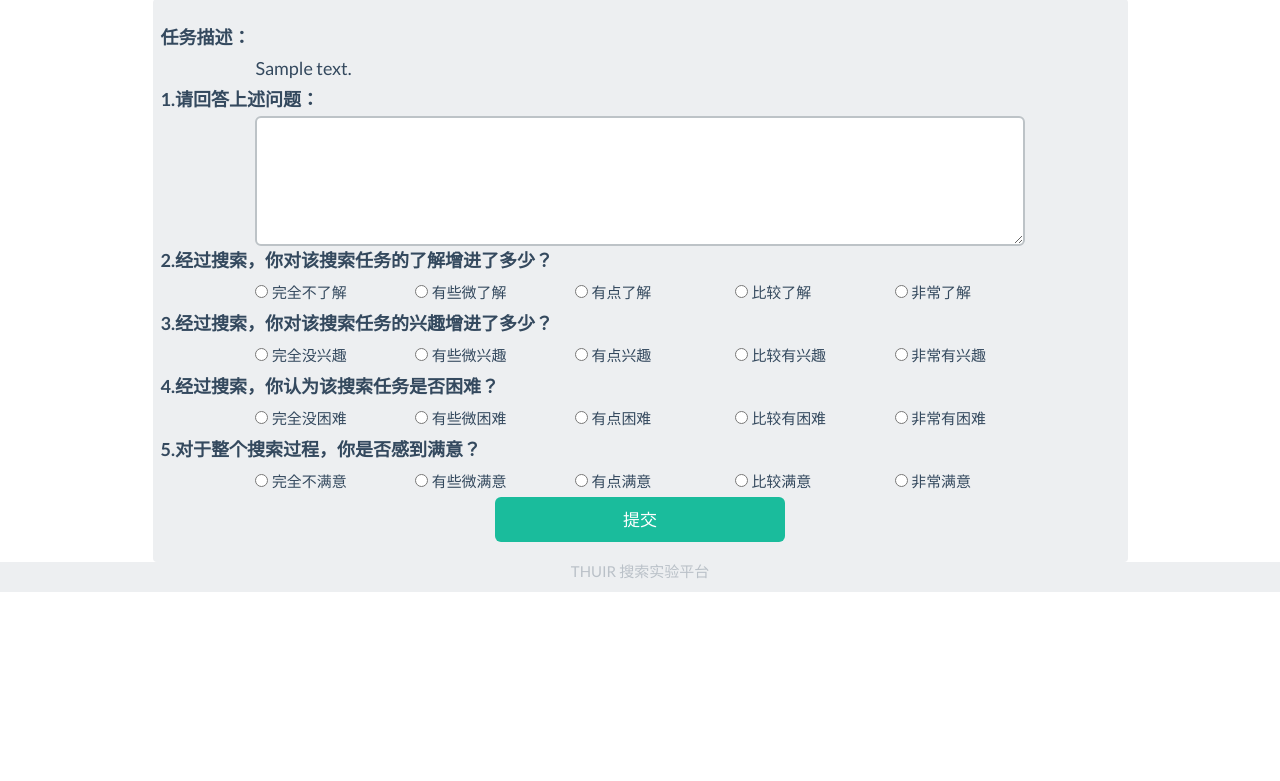
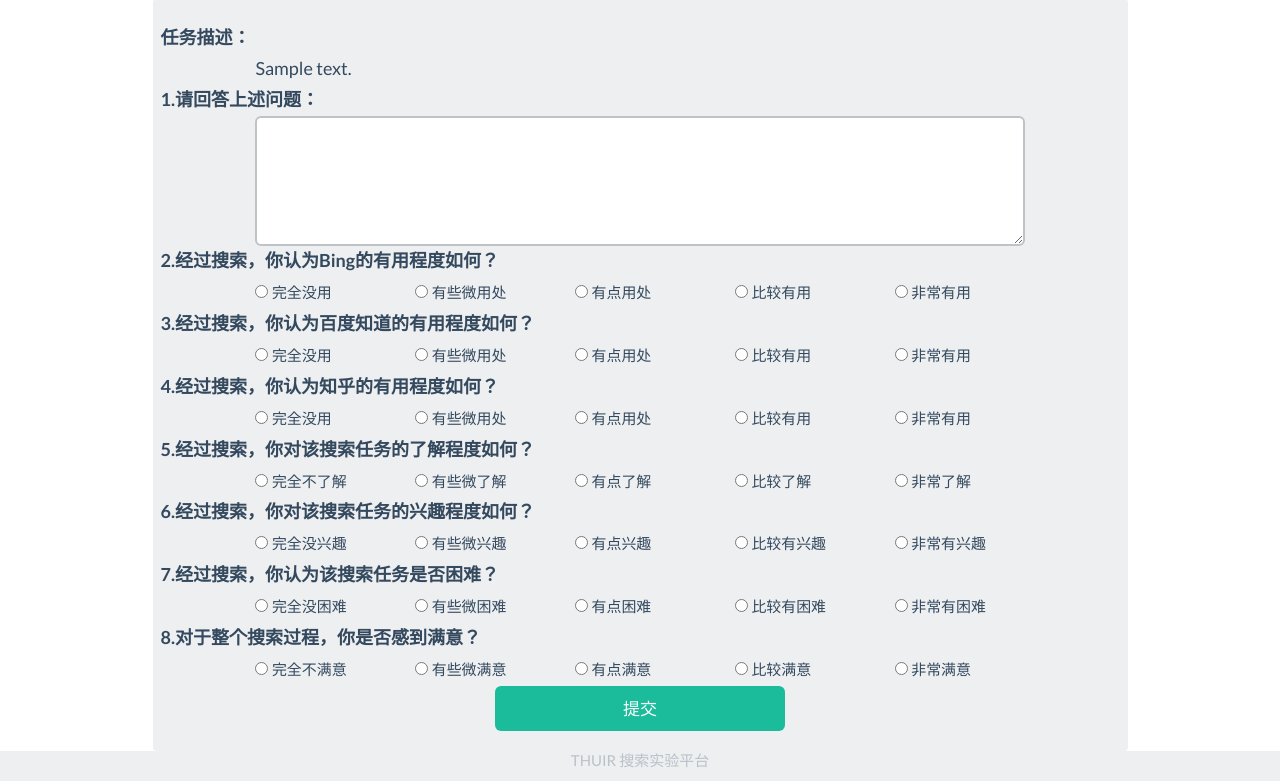
Before and after one commit to defaultstr/search_platform, a Django app: template exp_domain_expertise/templates/post_task_question.html in a window 1280 px wide. Shown: the part 84-865 px from the top of the page. Before the commit the page ends 676 px from the top, so only its background shows below. Run offline with Django 3.2, Linux system fonts and the light colour scheme; the template is opened without the code that fills it: most values are stand-ins (such as "Sample title", 1, 10 or a date in 2020); parts of the project's set-up code (start-up, migrations or seed data) failed here and were passed over; some libraries are stand-ins or nearby versions.

Commit message:
Add search tasks and post task questions.

```diff
--- a/exp_domain_expertise/forms.py
+++ b/exp_domain_expertise/forms.py
@@ -14,6 +14,9 @@
 
 class PostTaskQuestionForm(forms.Form):
     question_answer = forms.CharField(required=True, min_length=1)
+    bing_scale = forms.IntegerField(required=True, min_value=1, max_value=5)
+    baidu_scale = forms.IntegerField(required=True, min_value=1, max_value=5)
+    zhihu_scale = forms.IntegerField(required=True, min_value=1, max_value=5)
     knowledge_scale = forms.IntegerField(required=True, min_value=1, max_value=5)
     interest_scale = forms.IntegerField(required=True, min_value=1, max_value=5)
     difficulty_scale = forms.IntegerField(required=True, min_value=1, max_value=5)
--- a/exp_domain_expertise/models.py
+++ b/exp_domain_expertise/models.py
@@ -28,6 +28,9 @@
     task_id = StringField()
     task_url = StringField()
     question_answer = StringField()
+    bing_scale = IntField()
+    baidu_scale = IntField()
+    zhihu_scale = IntField()
     knowledge_scale = IntField()
     interest_scale = IntField()
     difficulty_scale = IntField()
--- a/exp_domain_expertise/templates/post_task_question.html
+++ b/exp_domain_expertise/templates/post_task_question.html
@@ -25,9 +25,105 @@
                 </div>
             </div>
 
+            <!-- bing -->
+            <div class="row">
+                <b>2.经过搜索，你认为Bing的有用程度如何？</b>
+            </div>
+            <div class="row">
+                <div class="col-xs-offset-1 col-xs-2">
+                    <input type="radio" name="bing_scale" id="bing_1" value="1"
+                           data-toggle="radio" class="custom-radio">
+                    <small>完全没用</small>
+                </div>
+                <div class="col-xs-2">
+                    <input type="radio" name="bing_scale" id="bing_2" value="2"
+                           data-toggle="radio" class="custom-radio">
+                    <small>有些微用处</small>
+                </div>
+                <div class="col-xs-2">
+                    <input type="radio" name="bing_scale" id="bing_3" value="3"
+                           data-toggle="radio" class="custom-radio">
+                    <small>有点用处</small>
+                </div>
+                <div class="col-xs-2">
+                    <input type="radio" name="bing_scale" id="bing_4" value="4"
+                           data-toggle="radio" class="custom-radio">
+                    <small>比较有用</small>
+                </div>
+                <div class="col-xs-2">
+                    <input type="radio" name="bing_scale" id="bing_5" value="5"
+                           data-toggle="radio" class="custom-radio">
+                    <small>非常有用</small>
+                </div>
+            </div>
+
+            <!-- baidu -->
+            <div class="row">
+                <b>3.经过搜索，你认为百度知道的有用程度如何？</b>
+            </div>
+            <div class="row">
+                <div class="col-xs-offset-1 col-xs-2">
+                    <input type="radio" name="baidu_scale" id="baidu_1" value="1"
+                           data-toggle="radio" class="custom-radio">
+                    <small>完全没用</small>
+                </div>
+                <div class="col-xs-2">
+                    <input type="radio" name="baidu_scale" id="baidu_2" value="2"
+                           data-toggle="radio" class="custom-radio">
+                    <small>有些微用处</small>
+                </div>
+                <div class="col-xs-2">
+                    <input type="radio" name="baidu_scale" id="baidu_3" value="3"
+                           data-toggle="radio" class="custom-radio">
+                    <small>有点用处</small>
+                </div>
+                <div class="col-xs-2">
+                    <input type="radio" name="baidu_scale" id="baidu_4" value="4"
+                           data-toggle="radio" class="custom-radio">
+                    <small>比较有用</small>
+                </div>
+                <div class="col-xs-2">
+                    <input type="radio" name="baidu_scale" id="baidu_5" value="5"
+                           data-toggle="radio" class="custom-radio">
+                    <small>非常有用</small>
+                </div>
+            </div>
+
+            <!-- zhihu -->
+            <div class="row">
+                <b>4.经过搜索，你认为知乎的有用程度如何？</b>
+            </div>
+            <div class="row">
+                <div class="col-xs-offset-1 col-xs-2">
+                    <input type="radio" name="zhihu_scale" id="zhihu_1" value="1"
+                           data-toggle="radio" class="custom-radio">
+                    <small>完全没用</small>
+                </div>
+                <div class="col-xs-2">
+                    <input type="radio" name="zhihu_scale" id="zhihu_2" value="2"
+                           data-toggle="radio" class="custom-radio">
+                    <small>有些微用处</small>
+                </div>
+                <div class="col-xs-2">
+                    <input type="radio" name="zhihu_scale" id="zhihu_3" value="3"
+                           data-toggle="radio" class="custom-radio">
+                    <small>有点用处</small>
+                </div>
+                <div class="col-xs-2">
+                    <input type="radio" name="zhihu_scale" id="zhihu_4" value="4"
+                           data-toggle="radio" class="custom-radio">
+                    <small>比较有用</small>
+                </div>
+                <div class="col-xs-2">
+                    <input type="radio" name="zhihu_scale" id="zhihu_5" value="5"
+                           data-toggle="radio" class="custom-radio">
+                    <small>非常有用</small>
+                </div>
+            </div>
+
             <!-- knowledge -->
             <div class="row">
-                <b>2.经过搜索，你对该搜索任务的了解增进了多少？</b>
+                <b>5.经过搜索，你对该搜索任务的了解程度如何？</b>
             </div>
             <div class="row">
                 <div class="col-xs-offset-1 col-xs-2">
@@ -59,7 +155,7 @@
 
             <!-- interest -->
             <div class="row">
-                <b>3.经过搜索，你对该搜索任务的兴趣增进了多少？</b>
+                <b>6.经过搜索，你对该搜索任务的兴趣程度如何？</b>
             </div>
             <div class="row">
                 <div class="col-xs-offset-1 col-xs-2">
@@ -91,7 +187,7 @@
 
             <!-- difficulty -->
             <div class="row">
-                <b>4.经过搜索，你认为该搜索任务是否困难？</b>
+                <b>7.经过搜索，你认为该搜索任务是否困难？</b>
             </div>
             <div class="row">
                 <div class="col-xs-offset-1 col-xs-2">
@@ -123,7 +219,7 @@
 
             <!-- satisfaction -->
             <div class="row">
-                <b>5.对于整个搜索过程，你是否感到满意？</b>
+                <b>8.对于整个搜索过程，你是否感到满意？</b>
             </div>
             <div class="row">
                 <div class="col-xs-offset-1 col-xs-2">
--- a/exp_domain_expertise/views.py
+++ b/exp_domain_expertise/views.py
@@ -145,6 +145,7 @@
         {
             'cur_user': user,
             'task_url': url,
+            'task_description': task.description,
         },
         RequestContext(request),
     )
@@ -247,6 +248,9 @@
             log.task_url = url
             log.task_id = task_id
             log.question_answer = form.cleaned_data['question_answer']
+            log.bing_scale = form.cleaned_data['bing_scale']
+            log.baidu_scale = form.cleaned_data['baidu_scale']
+            log.zhihu_scale = form.cleaned_data['zhihu_scale']
             log.knowledge_scale = form.cleaned_data['knowledge_scale']
             log.interest_scale = form.cleaned_data['interest_scale']
             log.difficulty_scale = form.cleaned_data['difficulty_scale']
```
Also changed, not shown: exp_domain_expertise/tasks.py (+54 -4 lines), exp_domain_expertise/templates/search.html (+15 -0 lines), search_api/templates/zhihu_serp.html (+8 -10 lines).
